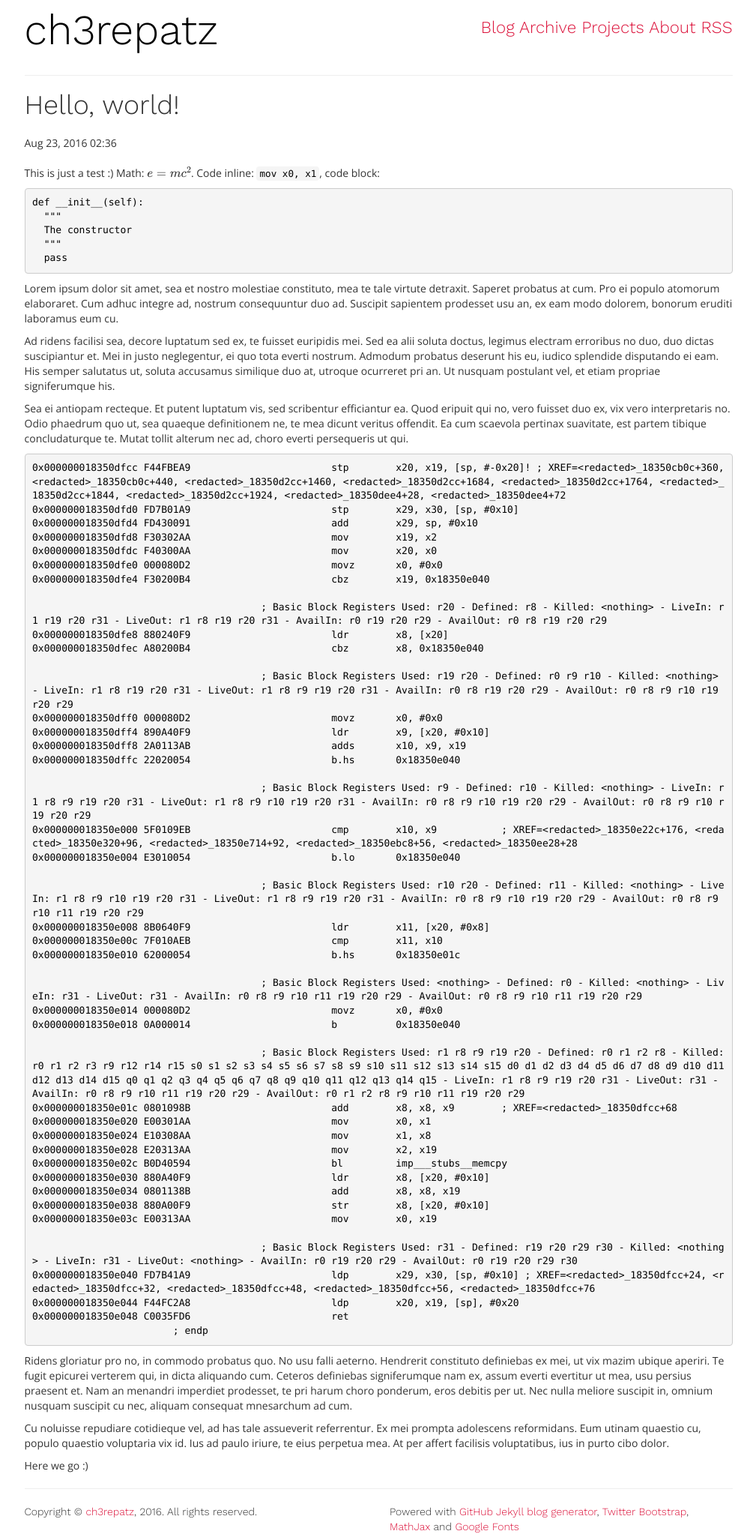
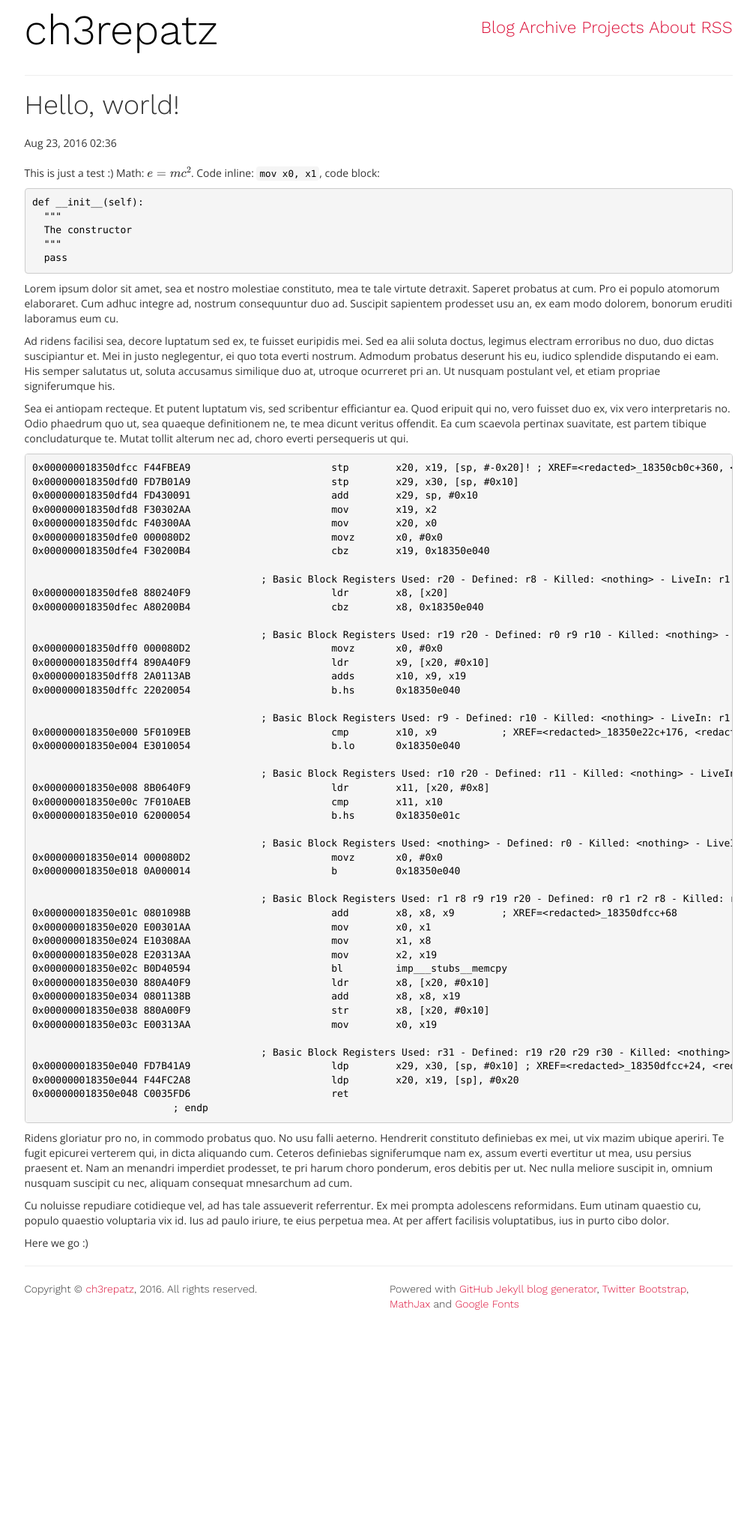
Before and after one commit to ch3repatz/ch3repatz.github.io, a Jekyll site: the page built from _posts/2016-08-23-hello-world.md, in a window 1280 px wide. Shown: the whole page at 75% size, without its empty margins (135-1144 px from the left). Built offline with Jekyll 4.4.1, drawn with Linux system fonts in a browser that asks for light colours; formulas are drawn with MathJax 3; after the commit the page ends 1749 px from its top, so only the background shows below that.

Commit message:
Update default.html

```diff
--- a/_layouts/default.html
+++ b/_layouts/default.html
@@ -119,6 +119,12 @@
 		word-wrap: normal;
 		white-space: pre;
 	}
+
+	pre code {
+		word-break: normal;
+		word-wrap: normal;
+    		white-space: pre;
+	}
     </style>
 
     <title>
```
